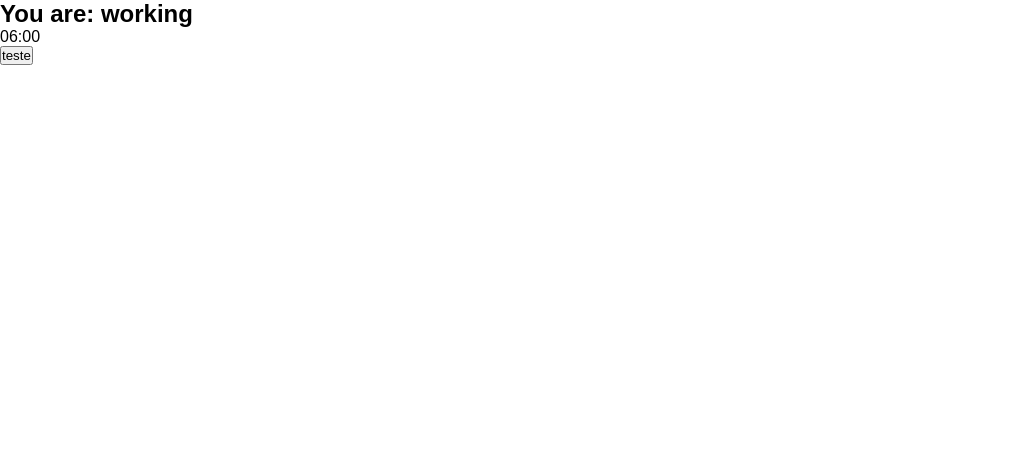
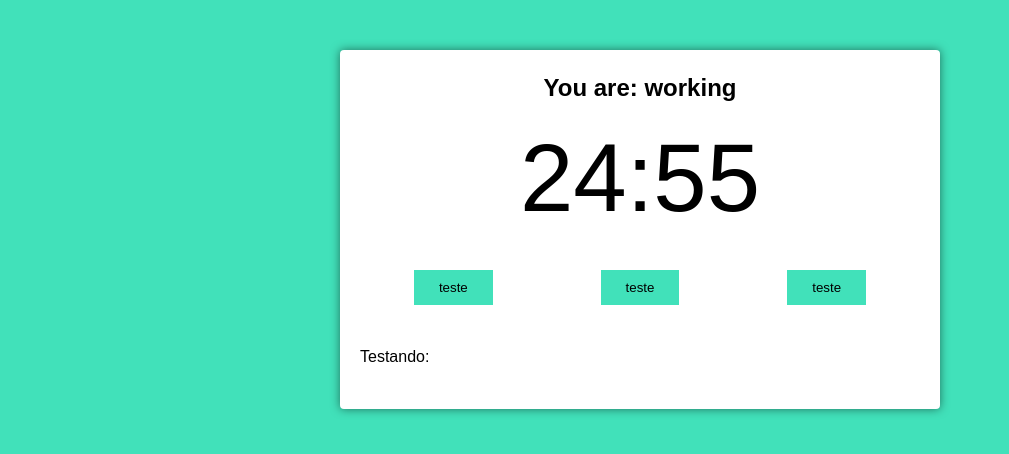
Before and after one commit to marcelopython/Pomodoro, a React (Create React App) app: page / in a window 1280 px wide. Shown: the top 454 px of the page, without its empty margins (0-1009 px from the left). Built offline with nearby package versions, Linux system fonts and the light colour scheme.

Commit message:
added buttons

```diff
--- a/src/App.tsx
+++ b/src/App.tsx
@@ -4,9 +4,13 @@
 
 function App(): JSX.Element {
   return (
-    <div className="App">
+    <div className="container">
       <PomodoroTimer
-        defaultPomodoroTime={3660}/>
+        pomodoroTime={1500}
+        shortRestTime={300}
+        longRestTime={900}
+        cycles={4}
+      />
     </div>
   );
 }
--- a/src/components/pomodoro-timer.tsx
+++ b/src/components/pomodoro-timer.tsx
@@ -4,22 +4,29 @@
 import {Timer} from './timer';
 
 interface Props {
-    defaultPomodoroTime: number
+    pomodoroTime: number;
+    shortRestTime: number;
+    longRestTime: number;
+    cycles: number
 }
 
 export function PomodoroTimer(props: Props): JSX.Element{
-
-    const [mainTime, setMainTime] = React.useState(props.defaultPomodoroTime)
-
+    const [mainTime, setMainTime] = React.useState(props.pomodoroTime)
     useInterval(()=>{
         setMainTime(mainTime - 1);
     }, 1000);
-
     return (
         <div className="pomodoro">
             <h2>You are: working</h2>
-            <Timer mainTime={360}/>
-            <Button text="teste" onclick={()=>console.log(1)}/>
+            <Timer mainTime={mainTime}/>
+            <div className="controls">
+                <Button text="teste" onclick={()=>console.log(1)}/>
+                <Button text="teste" onclick={()=>console.log(1)}/>
+                <Button text="teste" onclick={()=>console.log(1)}/>
+            </div>
+            <div className="details">
+                <p>Testando: </p>
+            </div>
         </div>
     );
 }
--- a/src/index.css
+++ b/src/index.css
@@ -8,4 +8,65 @@
 
 body{
   font-family: sans-serif;
+  background-color: #41e1ba;
+  transition: background-color 300ms ease-in-out;
+  line-height: 1.5;
 }
+
+.container {
+  max-width: 640px;
+  margin: 0 auto;
+}
+
+
+.working {
+  background-color: #EF5D50;
+}
+
+.hidden {
+  display: none;
+}
+
+.pomodoro {
+  background-color: #fff;
+  margin: 50px 20px;
+  padding: 20px;
+  border-radius: 4px;
+  box-shadow: 0 0 10px rgb(0, 0, 0, .5);
+}
+
+.pomodoro h2{
+  font-size: 24px;
+  text-align: center;
+}
+
+.pomodoro .timer{
+  font-size: 6rem;
+  text-align: center;
+}
+
+.pomodoro .controls {
+  display: flex;
+  align-items: center;
+  justify-content: space-evenly;
+}
+
+.pomodoro button {
+  background-color: #41e1ba;
+  border:none;
+  cursor: pointer;
+  padding: 10px 25px;
+  color: #000;
+  transition: background-color 300ms ease-in-out;
+  margin: 20px auto;
+}
+
+.working .pomodoro button {
+  background-color: #EF5D50;
+  color: #fff;
+}
+
+.pomodoro .details{
+  margin: 20px 0;
+
+}
```
Also changed, not shown: 1 other file (tests, documents, lock files or other folders).
